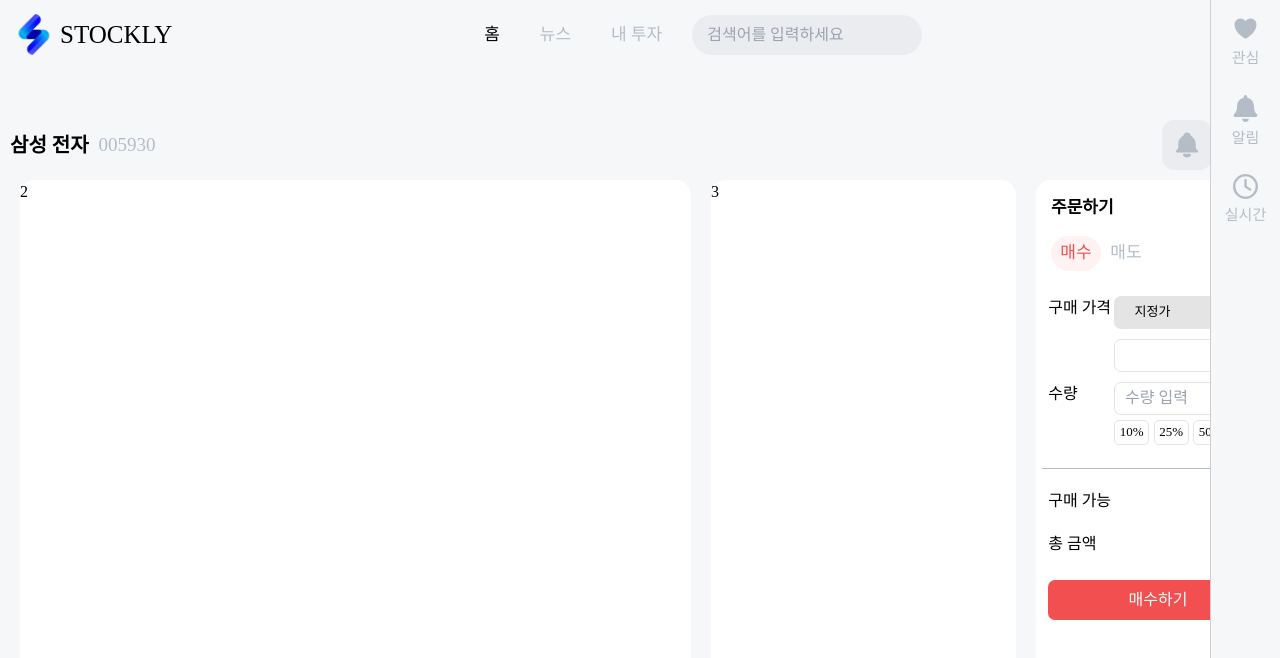
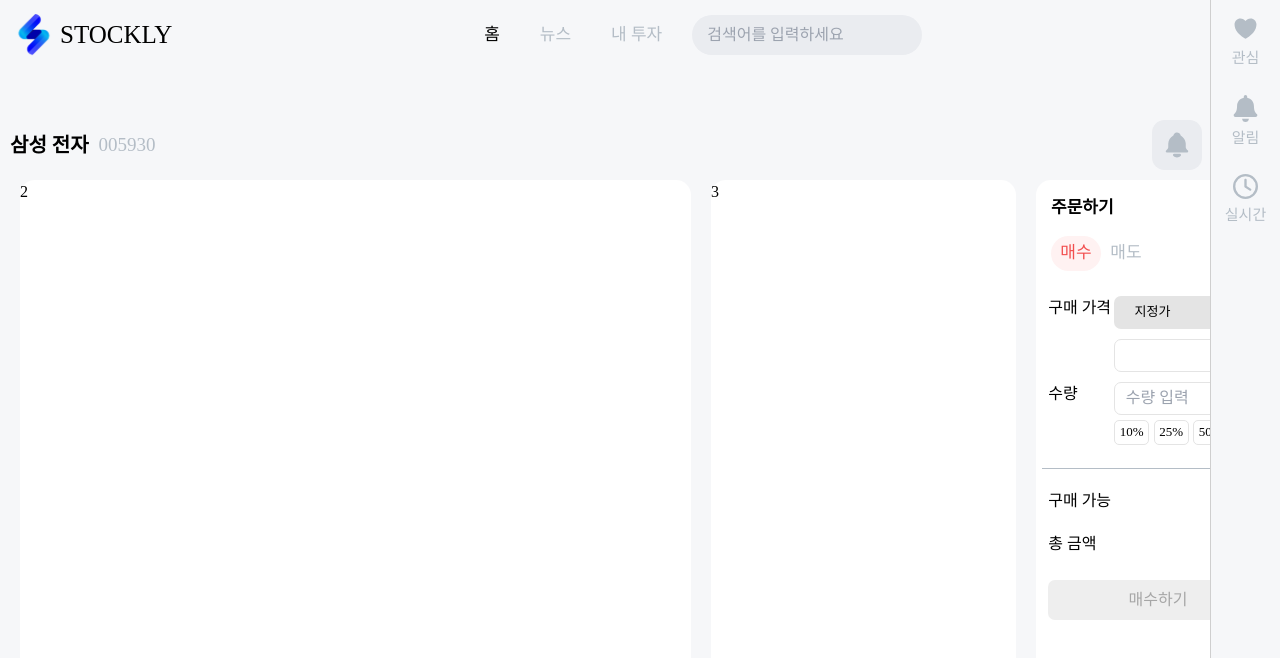
Before and after one commit to sykang519/StocklyFrontend, a React (Vite) app: page /details in a window 1280 px wide. Shown: the top 658 px of the page. Built offline with nearby package versions, Linux system fonts and the light colour scheme; a web font is replaced by a local one.

Commit message:
feat: 주문창 입력값 유효성 검사 로직 구현

```diff
--- a/src/components/TopNavBar.tsx
+++ b/src/components/TopNavBar.tsx
@@ -30,7 +30,7 @@
   return (
     <>
       <div className={`w-[100%] flex justify-between items-center pb-[50px] min-w-[800px]`}>
-        <div className="flex items-center m-[10px] cursor-pointer">
+        <div className="flex items-center m-[10px] cursor-pointer" onClick={goToHome}>
           <img src={MainLogo} className="w-[50px] h-[50px]" />
           <p className="text-[25px]">STOCKLY</p>
         </div>
--- a/src/components/orderContents/Buy.tsx
+++ b/src/components/orderContents/Buy.tsx
@@ -1,6 +1,39 @@
-
+import { GoPlus } from 'react-icons/go';
+import { HiMinus } from 'react-icons/hi2';
+import { useState, useEffect } from 'react';
 
 function Buy() {
+  const [isDisabled, setIsDisabled] = useState(true);
+
+  const [price, setPrice] = useState('');
+  const plusPrice = () => {
+    setPrice(String(Number(price) + 1));
+  };
+  const minusPrice = () => {
+    setPrice(String(Number(price) - 1));
+  };
+  const [quantity, setQuantity] = useState('');
+  const plusQuantity = () => {
+    setQuantity(String(Number(quantity) + 1));
+  };
+
+  const minusQuantity = () => {
+    setQuantity(String(Number(quantity) - 1));
+  };
+
+  useEffect(() => {
+    if (Number(price) > 0 && Number(quantity) > 0) {
+      setIsDisabled(false);
+    } else {
+      setIsDisabled(true);
+    }
+  }, [price, quantity]); // price 또는 quantity가 변경되면 실행
+
+  const handleClick = () => {
+    console.log(quantity);
+    console.log(price);
+  };
+
   return (
     <div className="flex flex-col justify-center items-center mt-[20px]">
       <div className="flex flex-column  w-[90%] my-[5px]">
@@ -11,11 +44,30 @@
         </div>
       </div>
       <div className="flex flex-column justify-end w-[90%] my-[5px]">
-        <div className="w-[30%] h-[33px]"></div> <input className="border w-[70%] rounded-[7px] border-gray"></input>
+        <div className="w-[30%] h-[33px]"></div>
+        <div className="flex justify-center items-center w-[70%] border border-gray rounded-[7px] px-[10px]">
+          <input
+            className="w-[75%] outline-none"
+            placeholder=""
+            value={price}
+            onChange={(e) => setPrice(e.target.value)}
+          ></input>
+          <GoPlus className="w-[12%] cursor-pointer" onClick={plusPrice} />
+          <HiMinus className="w-[12%] cursor-pointer" onClick={minusPrice} />
+        </div>
       </div>
       <div className="flex flex-column w-[90%] my-[5px]">
         <div className="w-[30%] h-[33px] ">수량</div>
-        <input className="w-[70%] border border-gray rounded-[7px] px-[10px]" placeholder="수량 입력"></input>
+        <div className="flex justify-center items-center w-[70%] border border-gray rounded-[7px] px-[10px]">
+          <input
+            className="w-[75%] outline-none"
+            placeholder="수량 입력"
+            onChange={(e) => setQuantity(e.target.value)}
+            value={quantity}
+          ></input>
+          <GoPlus className="w-[12%] cursor-pointer" onClick={plusQuantity} />
+          <HiMinus className="w-[12%] cursor-pointer" onClick={minusQuantity} />
+        </div>
       </div>
       <div className="flex flex-column  w-[90%]">
         <div className="w-[30%] h-[33px]"></div>
@@ -35,7 +87,13 @@
         <div className="w-[30%] h-[33px] ">총 금액</div>
         <div className="w-[70%] text-right">0원</div>
       </div>
-      <button className="w-[90%] h-[40px] bg-buy-red rounded-[7px] text-white my-[10px]">매수하기</button>
+      <button
+        className={`w-[90%] h-[40px] rounded-[7px] my-[10px] ${isDisabled ? 'bg-[#eeeeee] text-[#a6a6a6]' : 'bg-buy-red text-white'}`}
+        onClick={handleClick}
+        disabled={isDisabled}
+      >
+        매수하기
+      </button>
     </div>
   );
 }
--- a/src/components/orderContents/Sell.tsx
+++ b/src/components/orderContents/Sell.tsx
@@ -1,6 +1,39 @@
-
+import { GoPlus } from 'react-icons/go';
+import { HiMinus } from 'react-icons/hi2';
+import { useState, useEffect } from 'react';
 
 function Sell() {
+  const [isDisabled, setIsDisabled] = useState(true);
+
+  const [price, setPrice] = useState('');
+  const plusPrice = () => {
+    setPrice(String(Number(price) + 1));
+  };
+  const minusPrice = () => {
+    setPrice(String(Number(price) - 1));
+  };
+  const [quantity, setQuantity] = useState('');
+  const plusQuantity = () => {
+    setQuantity(String(Number(quantity) + 1));
+  };
+
+  const minusQuantity = () => {
+    setQuantity(String(Number(quantity) - 1));
+  };
+
+  useEffect(() => {
+    if (Number(price) > 0 && Number(quantity) > 0) {
+      setIsDisabled(false);
+    } else {
+      setIsDisabled(true);
+    }
+  }, [price, quantity]); // price 또는 quantity가 변경되면 실행
+
+  const handleClick = () => {
+    console.log(quantity);
+    console.log(price);
+  };
+
   return (
     <div className="flex flex-col justify-center items-center mt-[20px]">
       <div className="flex flex-column  w-[90%] my-[5px]">
@@ -11,11 +44,30 @@
         </div>
       </div>
       <div className="flex flex-column justify-end w-[90%] my-[5px]">
-        <div className="w-[30%] h-[33px]"></div> <input className="border w-[70%] rounded-[7px] border-gray"></input>
+        <div className="w-[30%] h-[33px]"></div>
+        <div className="flex justify-center items-center w-[70%] border border-gray rounded-[7px] px-[10px]">
+          <input
+            className="w-[75%] outline-none"
+            placeholder=""
+            value={price}
+            onChange={(e) => setPrice(e.target.value)}
+          ></input>
+          <GoPlus className="w-[12%] cursor-pointer" onClick={plusPrice} />
+          <HiMinus className="w-[12%] cursor-pointer" onClick={minusPrice} />
+        </div>
       </div>
       <div className="flex flex-column w-[90%] my-[5px]">
         <div className="w-[30%] h-[33px] ">수량</div>
-        <input className="w-[70%] border border-gray rounded-[7px] px-[10px]" placeholder="수량 입력"></input>
+        <div className="flex justify-center items-center w-[70%] border border-gray rounded-[7px] px-[10px]">
+          <input
+            className="w-[75%] outline-none"
+            placeholder="수량 입력"
+            onChange={(e) => setQuantity(e.target.value)}
+            value={quantity}
+          ></input>
+          <GoPlus className="w-[12%] cursor-pointer" onClick={plusQuantity} />
+          <HiMinus className="w-[12%] cursor-pointer" onClick={minusQuantity} />
+        </div>
       </div>
       <div className="flex flex-column  w-[90%]">
         <div className="w-[30%] h-[33px]"></div>
@@ -35,7 +87,11 @@
         <div className="w-[30%] h-[33px] ">총 금액</div>
         <div className="w-[70%] text-right">0원</div>
       </div>
-      <button className="w-[90%] h-[40px] bg-MainBlue rounded-[7px] text-white my-[10px]">매도하기</button>
+      <button
+        className={`w-[90%] h-[40px] rounded-[7px] my-[10px] ${isDisabled ? 'bg-[#eeeeee] text-[#a6a6a6]' : 'bg-MainBlue text-white'}`} onClick={handleClick} disabled={isDisabled}
+      >
+        매도하기
+      </button>
     </div>
   );
 }
--- a/src/components/stockDetails/TopContent.tsx
+++ b/src/components/stockDetails/TopContent.tsx
@@ -35,6 +35,7 @@
           aria-haspopup="true"
           aria-controls={open ? 'basic-menu' : undefined}
           aria-expanded={open ? 'true' : undefined}
+          className="mx-[10px]"
         >
           <img
             src={alertSrc}
```
